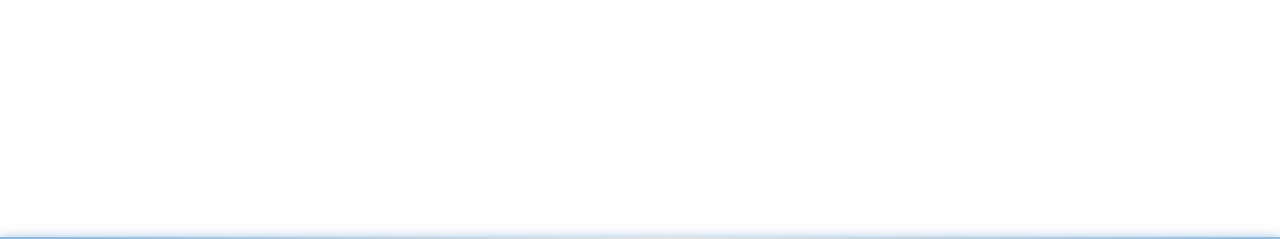
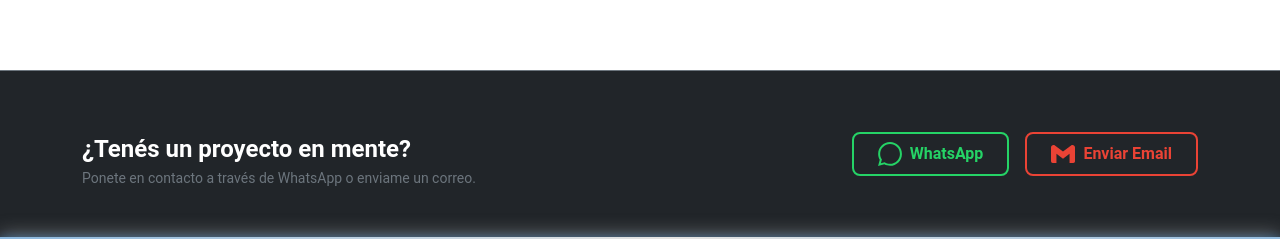
Before and after one commit to Pablo-German-Jimenez/portfolio-proyect-with-style, a React (Vite) app: page / in a window 1280 px wide. Shown: the part 539-778 px from the top of the page. Built offline with nearby package versions, Linux system fonts and the light colour scheme.

Commit message:
import bannercontactowpp component to wpp component

```diff
--- a/src/App.jsx
+++ b/src/App.jsx
@@ -4,7 +4,8 @@ import FooterBboyLinkinStyle from './components/layout/Footer';
 import NavBarComponent from './components/layout/ComponentNavBar';
 import Aboutme from './components/pages/AboutMe';
 import Projects from './components/pages/Projects';
-import {Route,Switch} from 'react-router-dom';
+import {Route} from 'react-router-dom';
+import BannerContactoWpp from './components/pages/WhatsappContact';
 
 function App() {
   return (
@@ -27,6 +28,7 @@ function App() {
 
 
           </main>
+           <BannerContactoWpp></BannerContactoWpp>
         <FooterBboyLinkinStyle></FooterBboyLinkinStyle>
         </div>
       </IonContent>
--- /dev/null
+++ b/src/BannerContactoWpp.css
@@ -0,0 +1,45 @@
+/* Estilos base */
+        .btn-contact-custom {
+          transition: all 0.3s ease-in-out;
+          background-color: transparent;
+        }
+
+        .btn-contact-custom .icon-svg {
+          transition: fill 0.3s ease-in-out;
+        }
+
+        /* Estilos específicos WhatsApp */
+        .btn-wpp {
+          color: #25D366;
+          border: 2px solid #25D366;
+        }
+        .btn-wpp .icon-svg {
+          fill: #25D366;
+        }
+        .btn-wpp:hover {
+          background-color: #25D366;
+          border-color: #ffffff;
+          color: #ffffff;
+          box-shadow: 0 0 15px rgba(37, 211, 102, 0.4);
+        }
+        .btn-wpp:hover .icon-svg {
+          fill: #ffffff;
+        }
+
+        /* Estilos específicos Gmail */
+        .btn-gmail {
+          color: #EA4335;
+          border: 2px solid #EA4335;
+        }
+        .btn-gmail .icon-svg {
+          fill: #EA4335;
+        }
+        .btn-gmail:hover {
+          background-color: #EA4335;
+          border-color: #ffffff;
+          color: #ffffff;
+          box-shadow: 0 0 15px rgba(234, 67, 53, 0.4);
+        }
+        .btn-gmail:hover .icon-svg {
+          fill: #ffffff;
+        }
--- /dev/null
+++ b/src/NavBarComponents.css
@@ -0,0 +1,3 @@
+.navBarPrime{
+
+}
--- a/src/components/layout/ComponentNavBar.jsx
+++ b/src/components/layout/ComponentNavBar.jsx
@@ -4,10 +4,11 @@ import "bootstrap/dist/css/bootstrap.min.css";
 import Nav from "react-bootstrap/Nav";
 import Navbar from "react-bootstrap/Navbar";
 import { Link } from "react-router-dom";
+import '../../NavBarComponents.css'
 
 function NavBarComponent() {
   return (
-    <Navbar expand="lg" className="">
+    <Navbar expand="lg" className="navBarPrime">
       <ReactAtom />
       <Navbar.Toggle aria-controls="basic-navbar-nav" />
       <Navbar.Collapse id="basic-navbar-nav">
--- /dev/null
+++ b/src/components/pages/WhatsappContact.jsx
@@ -0,0 +1,44 @@
+import '../../BannerContactoWpp.css'
+
+const BannerContactoWppGmail = () => {
+  return (
+    <section className="w-full bg-dark text-white border-top border-secondary py-5 px-3 text-center">
+      <div className="container d-flex flex-column flex-md-row align-items-center justify-content-between gap-4">
+        <div className="text-start">
+          <h3 className="fs-4 fw-bold mb-1">¿Tenés un proyecto en mente?</h3>
+          <p className="text-secondary small mb-0">Ponete en contacto a través de WhatsApp o enviame un correo.</p>
+        </div>
+
+        <div className="d-flex flex-column flex-sm-row gap-3">
+          {/* Botón WhatsApp */}
+          <a
+            href="https://wa.me/549381XXXXXXX?text=Hola%20Pablo,%20visto%20tu%20portfolio%20y%20me%20gustaría%20consultarte..."
+            target="_blank"
+            rel="noopener noreferrer"
+            className="btn-contact-custom btn-wpp d-inline-flex align-items-center justify-content-center gap-2 px-4 py-2 rounded-3 text-decoration-none fw-semibold"
+          >
+            <svg className="icon-svg" width="24" height="24" viewBox="0 0 24 24" xmlns="http://www.w3.org/2000/svg">
+              <path d="M.057 24l1.687-6.163c-1.041-1.804-1.588-3.849-1.587-5.946.003-6.556 5.338-11.891 11.893-11.891 3.181.001 6.167 1.24 8.413 3.488 2.245 2.248 3.481 5.236 3.48 8.414-.003 6.557-5.338 11.892-11.893 11.892-1.99-.001-3.951-.5-5.688-1.448l-6.305 1.654zm6.597-3.807c1.676.995 3.276 1.591 5.392 1.592 5.448 0 9.886-4.434 9.889-9.885.002-5.462-4.415-9.89-9.881-9.892-5.452 0-9.887 4.434-9.889 9.884-.001 2.225.651 3.891 1.746 5.634l-.999 3.648 3.742-.981z"/>
+            </svg>
+            <span>WhatsApp</span>
+          </a>
+
+          {/* Botón Gmail */}
+          <a
+            href="https://mail.google.com/mail/?view=cm&fs=1&to=pablogermanjimenez@gmail.com&su=Consulta%20desde%20el%20Portfolio&body=Hola%20Germán!%20ví%20tu%20portfolio..."
+            target="_blank"
+            rel="noopener noreferrer"
+            className="btn-contact-custom btn-gmail d-inline-flex align-items-center justify-content-center gap-2 px-4 py-2 rounded-3 text-decoration-none fw-semibold"
+          >
+            <svg className="icon-svg" width="24" height="24" viewBox="0 0 24 24" xmlns="http://www.w3.org/2000/svg">
+              <path d="M24 5.457v13.909c0 .904-.732 1.636-1.636 1.636h-3.819V11.73L12 16.64l-6.545-4.91v9.272H1.636A1.636 1.636 0 0 1 0 19.366V5.457c0-2.023 2.309-3.178 3.927-1.964L12 9.545l8.073-6.052C21.69 2.28 24 3.434 24 5.457z"/>
+            </svg>
+            <span>Enviar Email</span>
+          </a>
+        </div>
+      </div>
+    </section>
+  );
+};
+
+export default BannerContactoWppGmail;
```
Also changed, not shown: src/components/pages/Projects.jsx (+73 -36 lines), public/pixelsmoviefrontend.png (added), 1 other file (tests, documents, lock files or other folders).
